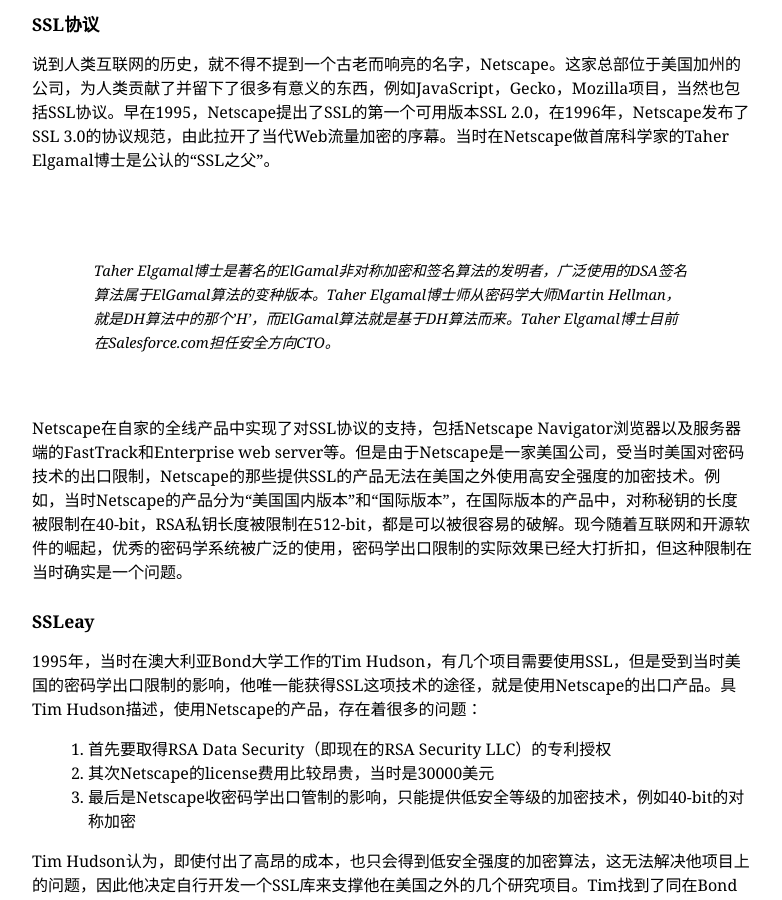
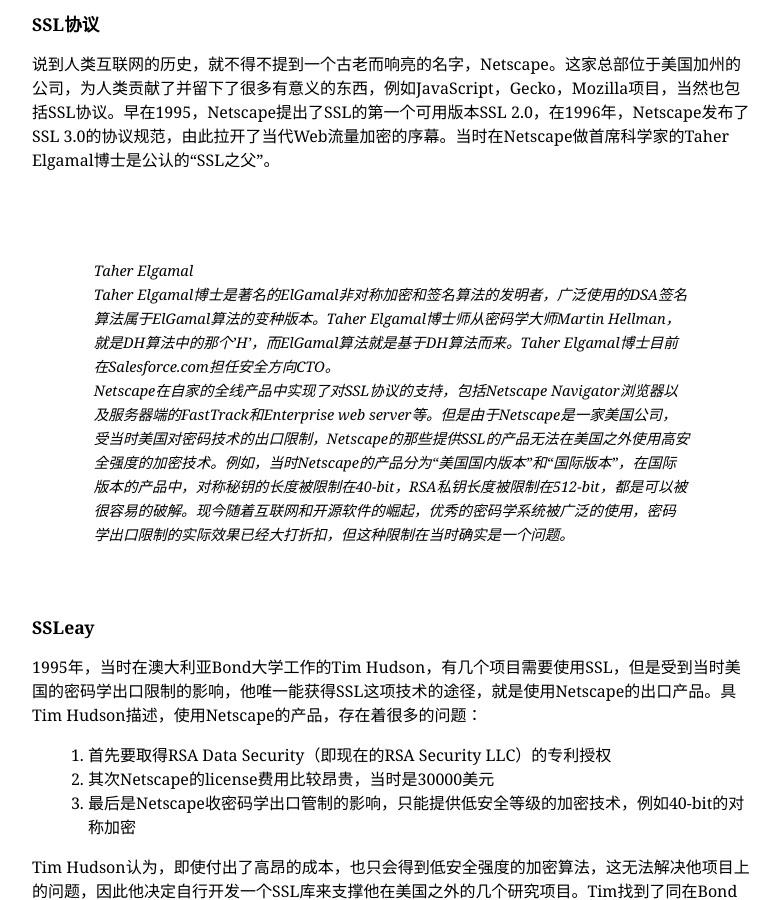
Before and after one commit to InfoHunter/infohunter.github.io, a Jekyll site: the page built from _posts/2016-10-14-openssl-chapter-01.markdown, in a window 1280 px wide and 900 px high, scrolled down 421 px. Shown: the whole window, without its empty margins (248-1030 px from the left). Built offline with Jekyll 4.4.1, drawn with Linux system fonts in a browser that asks for light colours; some of the changed text lies outside the part shown.

Commit message:
fix format
Signed-off-by: Paul Yang <paulyang.inf@gmail.com>

```diff
--- a/_posts/2016-10-14-openssl-chapter-01.markdown
+++ b/_posts/2016-10-14-openssl-chapter-01.markdown
@@ -9,9 +9,8 @@ date: 2016-08-04 22:00:00
 ## SSL协议
 
 说到人类互联网的历史，就不得不提到一个古老而响亮的名字，Netscape。这家总部位于美国加州的公司，为人类贡献了并留下了很多有意义的东西，例如JavaScript，Gecko，Mozilla项目，当然也包括SSL协议。早在1995，Netscape提出了SSL的第一个可用版本SSL 2.0，在1996年，Netscape发布了SSL 3.0的协议规范，由此拉开了当代Web流量加密的序幕。当时在Netscape做首席科学家的Taher Elgamal博士是公认的“SSL之父”。
-
+> Taher Elgamal
 > Taher Elgamal博士是著名的ElGamal非对称加密和签名算法的发明者，广泛使用的DSA签名算法属于ElGamal算法的变种版本。Taher Elgamal博士师从密码学大师Martin Hellman，就是DH算法中的那个'H'，而ElGamal算法就是基于DH算法而来。Taher Elgamal博士目前在Salesforce.com担任安全方向CTO。
-
 Netscape在自家的全线产品中实现了对SSL协议的支持，包括Netscape Navigator浏览器以及服务器端的FastTrack和Enterprise web server等。但是由于Netscape是一家美国公司，受当时美国对密码技术的出口限制，Netscape的那些提供SSL的产品无法在美国之外使用高安全强度的加密技术。例如，当时Netscape的产品分为“美国国内版本”和“国际版本”，在国际版本的产品中，对称秘钥的长度被限制在40-bit，RSA私钥长度被限制在512-bit，都是可以被很容易的破解。现今随着互联网和开源软件的崛起，优秀的密码学系统被广泛的使用，密码学出口限制的实际效果已经大打折扣，但这种限制在当时确实是一个问题。
 
 ## SSLeay
@@ -44,7 +44,8 @@ C2Net是一家位于美国加州提供隐私加密服务的公司，成立于199
 
 OpenSSL从1998年释放第一个版本0.9.1c开始，到最新的1.1.0b版本，期间也经历了许多波折，其中对于OpenSSL项目影响最大的就是2014年爆出的心脏滴血（Heartbleed）漏洞。
 
-> Heartbleed http://heartbleed.com/，其主要影响是，攻击者可以利用该漏洞对服务器内存进行读取，进而获取各种秘钥、用户名/密码等信息。
+> Heartbleed
+> http://heartbleed.com/，其主要影响是，攻击者可以利用该漏洞对服务器内存进行读取，进而获取各种秘钥、用户名/密码等信息。
 
 心脏滴血漏洞被披露之后，Linux基金会联合为了提高互联网基础设施的软件质量，发起了名为Core Infrastucture Initiatives (CII)的项目，该项目联合了多家商业公司，包括IBM，微软，Intel，AWS等，其目的是为了资助一些关键的开源项目，帮助它们变得更加完善且高质量，而OpenSSL则顺理成章的成为了CII第一个资助的开源项目。在此之前，OpenSSL处于‘缺衣少粮’的状态，每年只能依靠捐款而获得大概2000美元的经费。CII资助了开发人员在OpenSSL项目上进行了全职开发，并希望此举能达到提高OpenSSL的安全性等目的。
 
```
Also changed, not shown: other parts of _posts/2016-10-14-openssl-chapter-01.markdown (+1 -0 lines).
